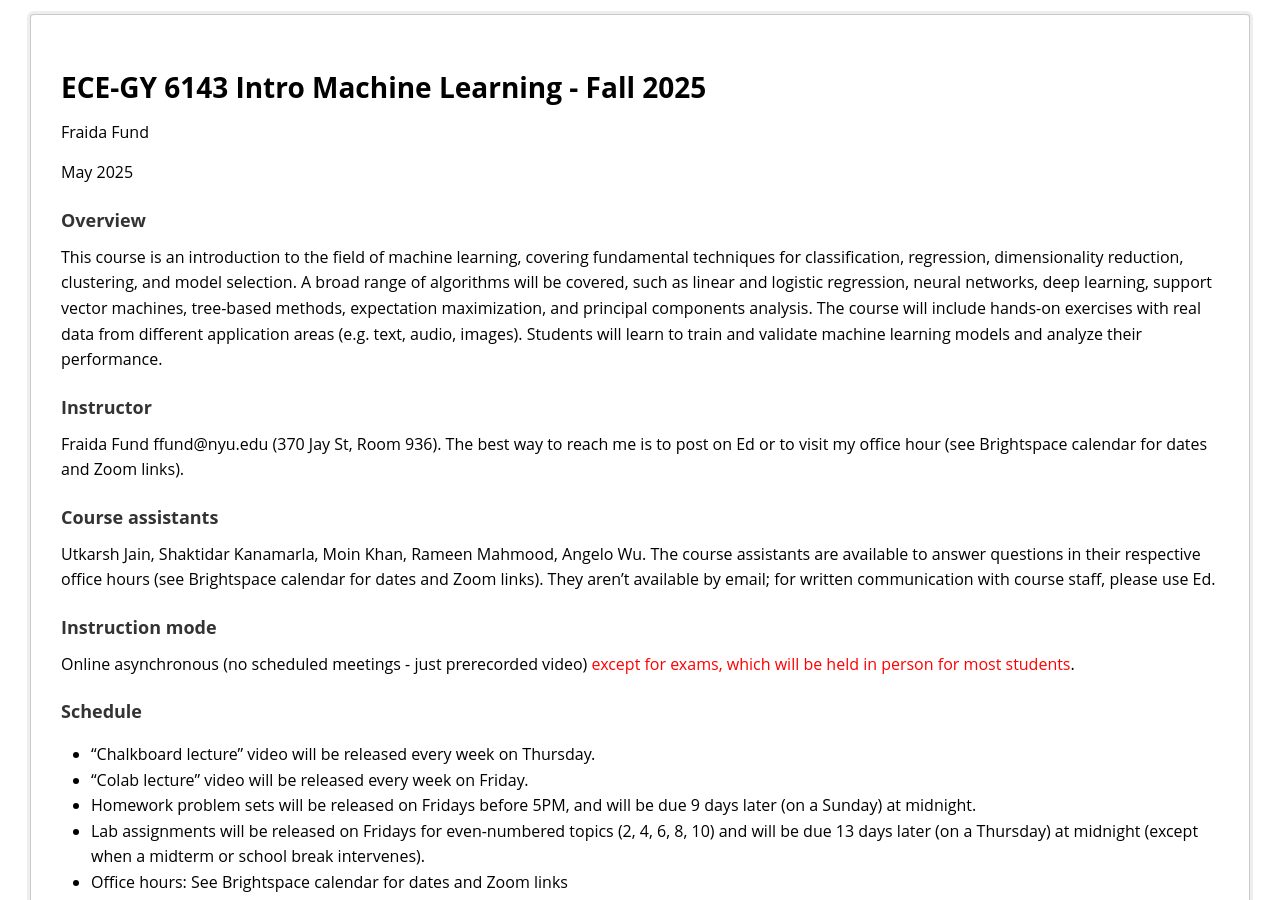
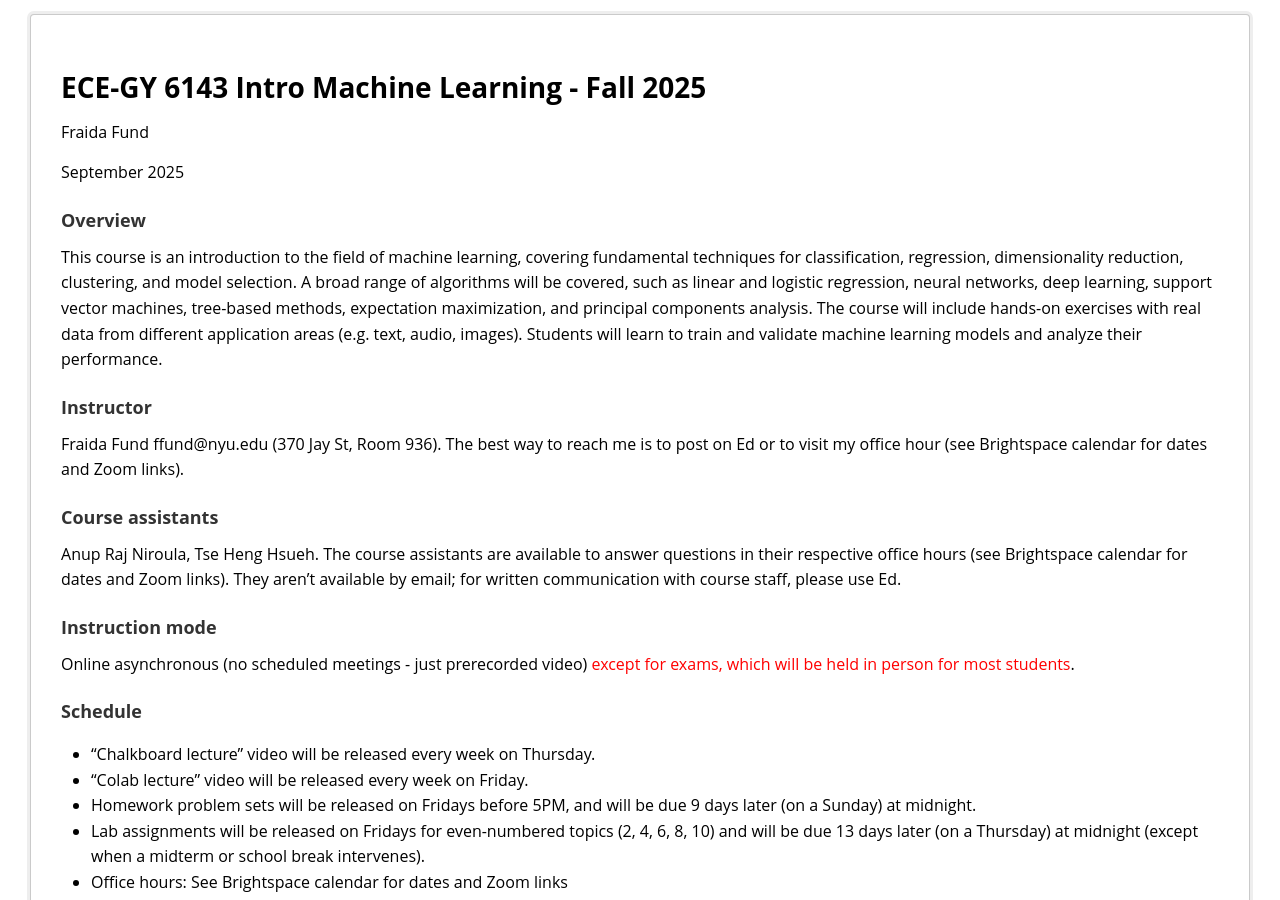
Before and after one commit to ffund/intro-ml-tss21, a Jekyll site: the page syllabus/online.html, which Jekyll copies as it is, in a window 1280 px wide and 900 px high. Built offline with Jekyll 4.4.1, drawn with Linux system fonts in a browser that asks for light colours; some of the changed text lies outside the part shown.

Commit message:
Update syllabus

```diff
--- a/syllabus/in-person.html
+++ b/syllabus/in-person.html
@@ -28,7 +28,7 @@
 <header id="title-block-header">
 <h1 class="title">ECE-GY 6143 Intro Machine Learning - Fall 2025</h1>
 <p class="author">Fraida Fund</p>
-<p class="date">May 2025</p>
+<p class="date">September 2025</p>
 </header>
 <h3 id="overview">Overview</h3>
 <p>This course is an introduction to the field of machine learning,
@@ -46,8 +46,8 @@ performance.</p>
 reach me is to post on Ed or to visit my office hour (see Brightspace
 calendar for dates and Zoom links).</p>
 <h3 id="course-assistants">Course assistants</h3>
-<p>Anup Raj Niroula, others TBD. The course assistants are available to
-answer questions in their respective office hours (see Brightspace
+<p>Anup Raj Niroula, Tse Heng Hsueh. The course assistants are available
+to answer questions in their respective office hours (see Brightspace
 calendar for dates and Zoom links). They aren’t available by email; for
 written communication with course staff, please use Ed.</p>
 <h3 id="instruction-mode">Instruction mode</h3>
--- a/syllabus/online.html
+++ b/syllabus/online.html
@@ -28,7 +28,7 @@
 <header id="title-block-header">
 <h1 class="title">ECE-GY 6143 Intro Machine Learning - Fall 2025</h1>
 <p class="author">Fraida Fund</p>
-<p class="date">May 2025</p>
+<p class="date">September 2025</p>
 </header>
 <h3 id="overview">Overview</h3>
 <p>This course is an introduction to the field of machine learning,
@@ -46,11 +46,10 @@ performance.</p>
 reach me is to post on Ed or to visit my office hour (see Brightspace
 calendar for dates and Zoom links).</p>
 <h3 id="course-assistants">Course assistants</h3>
-<p>Utkarsh Jain, Shaktidar Kanamarla, Moin Khan, Rameen Mahmood, Angelo
-Wu. The course assistants are available to answer questions in their
-respective office hours (see Brightspace calendar for dates and Zoom
-links). They aren’t available by email; for written communication with
-course staff, please use Ed.</p>
+<p>Anup Raj Niroula, Tse Heng Hsueh. The course assistants are available
+to answer questions in their respective office hours (see Brightspace
+calendar for dates and Zoom links). They aren’t available by email; for
+written communication with course staff, please use Ed.</p>
 <h3 id="instruction-mode">Instruction mode</h3>
 <p>Online asynchronous (no scheduled meetings - just prerecorded video)
 <span style="color:red">except for exams, which will be held in person
--- a/syllabus/summer.html
+++ b/syllabus/summer.html
@@ -26,9 +26,9 @@
 </head>
 <body>
 <header id="title-block-header">
-<h1 class="title">ECE-GY 6143 Intro Machine Learning - Summer 2025</h1>
+<h1 class="title">ECE-GY 6143 Intro Machine Learning - Fall 2025</h1>
 <p class="author">Fraida Fund</p>
-<p class="date">May 2025</p>
+<p class="date">September 2025</p>
 </header>
 <h3 id="overview">Overview</h3>
 <p>This course is an introduction to the field of machine learning,
```
Also changed, not shown: other parts of syllabus/online.html (+6 -5 lines), other parts of syllabus/summer.html (+1 -1 lines), syllabus/schedule-in-person.md (+1 -1 lines), syllabus/schedule-online.md (+5 -5 lines), syllabus/title.md (+2 -2 lines).
